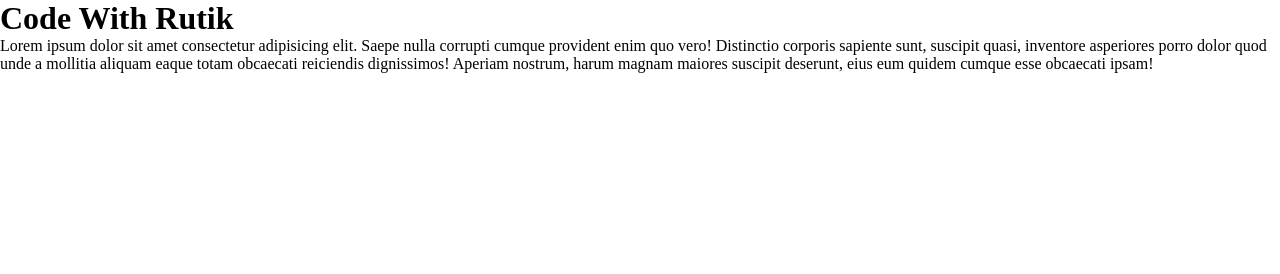
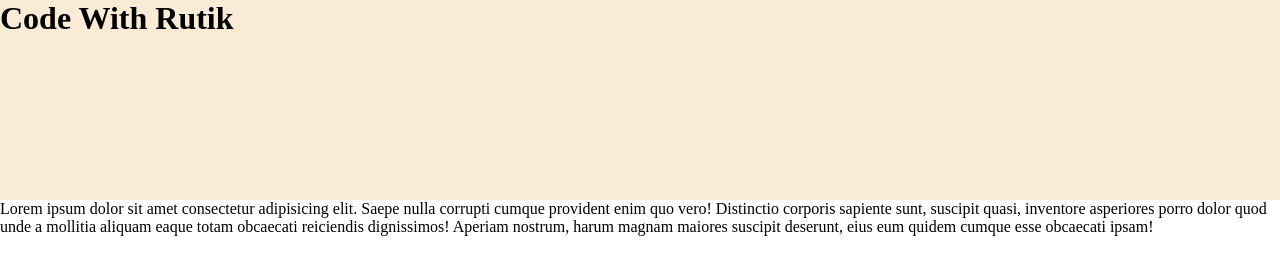
Before and after one commit to RUTIK2818/First-Project, a plain HTML site: page index.html in a window 1280 px wide. Drawn offline with Linux system fonts and the light colour scheme.

Commit message:
added H1 Styling

```diff
--- a/style.css
+++ b/style.css
@@ -2,3 +2,8 @@
     margin: 0;
     padding: 0;
 }
+h1{
+    height: 200px;
+    width: auto;
+    background-color: antiquewhite;
+}
```
